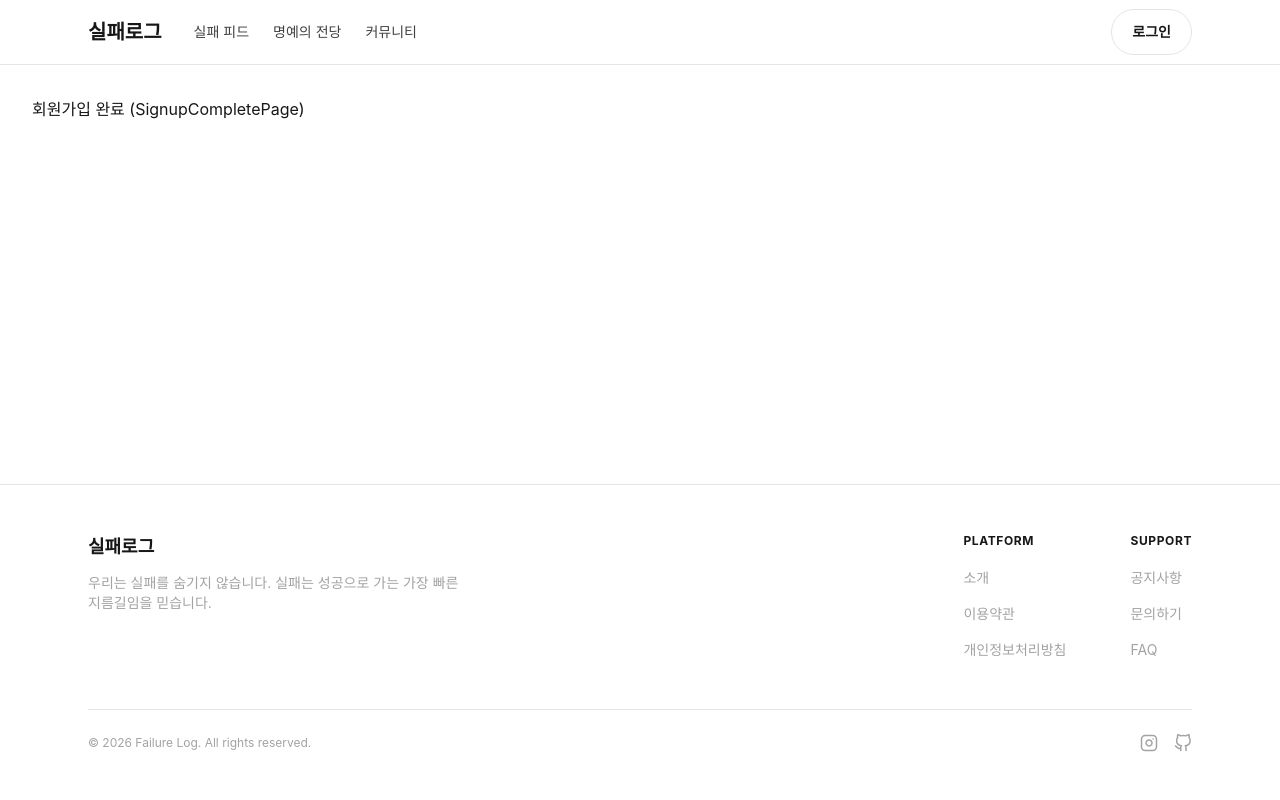
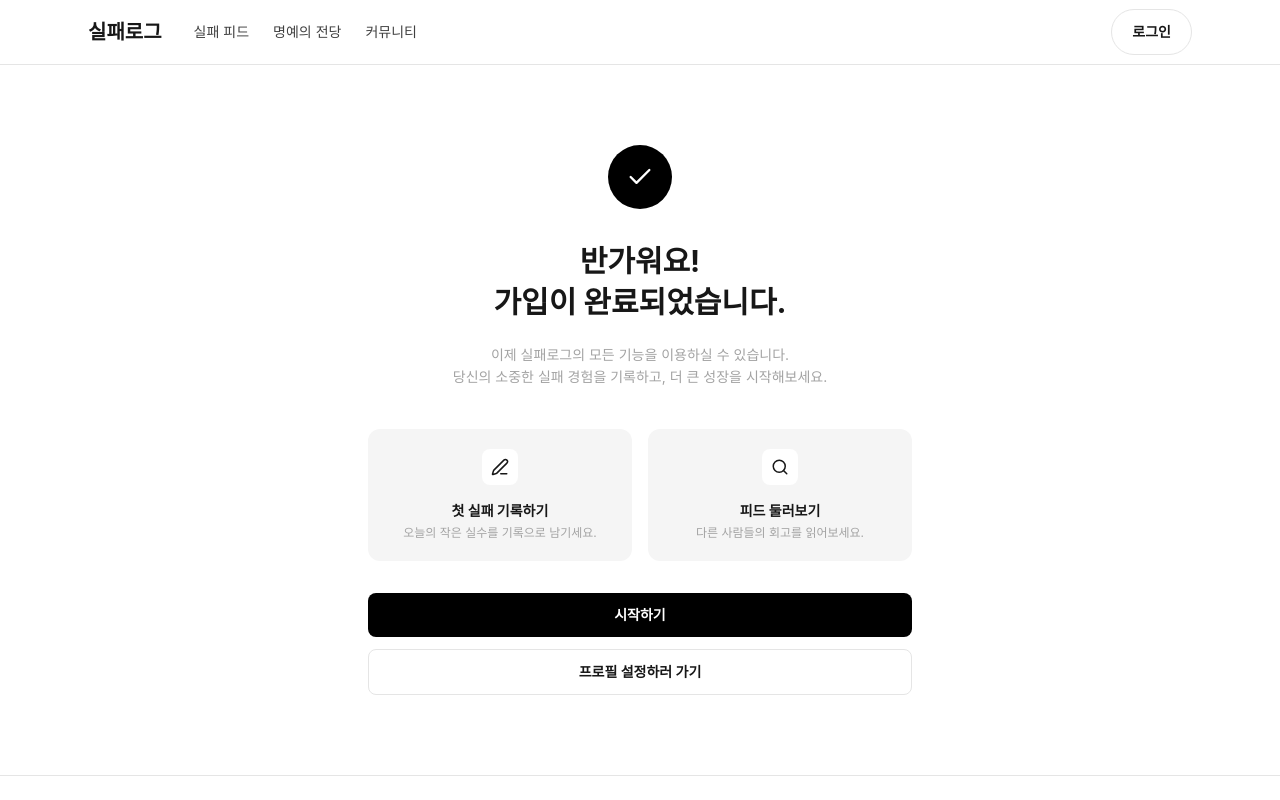
Before and after one commit to skhuthon-5-team/frontend, a React app: page /signup/complete in a window 1280 px wide. Shown: the top 800 px of the page. Built offline with nearby package versions, Linux system fonts and the light colour scheme; the HTML template or start-up script is replaced by a standard one.

Commit message:
feat: 회원가입 완로 페이지 구현 (#16)

```diff
--- a/src/pages/SignupCompletePage.jsx
+++ b/src/pages/SignupCompletePage.jsx
@@ -1,3 +1,65 @@
+import { useNavigate } from "react-router-dom";
+import { Check, PenLine, Search } from "lucide-react";
+import Button from "../components/ui/Button";
+
 export default function SignupCompletePage() {
-    return <div className="p-8 text-text-strong">회원가입 완료 (SignupCompletePage)</div>;
-  }
+  const navigate = useNavigate();
+
+  return (
+    <div className="mx-auto max-w-xl px-4 py-20 text-center">
+      <span className="mx-auto flex size-16 items-center justify-center rounded-full bg-surface-inverse text-text-on-inverse">
+        <Check size={28} />
+      </span>
+
+      <h1 className="mt-8 text-3xl font-bold leading-snug text-text-strong">
+        반가워요!
+        <br />
+        가입이 완료되었습니다.
+      </h1>
+      <p className="mt-5 text-sm leading-relaxed text-text-muted">
+        이제 실패로그의 모든 기능을 이용하실 수 있습니다.
+        <br />
+        당신의 소중한 실패 경험을 기록하고, 더 큰 성장을 시작해보세요.
+      </p>
+
+      <div className="mt-10 grid grid-cols-1 gap-4 sm:grid-cols-2">
+        <button
+          type="button"
+          onClick={() => navigate("/record")}
+          className="flex flex-col items-center rounded-xl bg-surface-subtle p-5 text-center"
+        >
+          <span className="flex size-9 items-center justify-center rounded-lg bg-surface-base text-text-strong">
+            <PenLine size={18} />
+          </span>
+          <p className="mt-4 text-sm font-bold text-text-strong">첫 실패 기록하기</p>
+          <p className="mt-1 text-xs text-text-muted">오늘의 작은 실수를 기록으로 남기세요.</p>
+        </button>
+
+        <button
+          type="button"
+          onClick={() => navigate("/")}
+          className="flex flex-col items-center rounded-xl bg-surface-subtle p-5 text-center"
+        >
+          <span className="flex size-9 items-center justify-center rounded-lg bg-surface-base text-text-strong">
+            <Search size={18} />
+          </span>
+          <p className="mt-4 text-sm font-bold text-text-strong">피드 둘러보기</p>
+          <p className="mt-1 text-xs text-text-muted">다른 사람들의 회고를 읽어보세요.</p>
+        </button>
+      </div>
+
+      <div className="mt-8 flex flex-col gap-3">
+        <Button variant="primary" className="w-full" onClick={() => navigate("/")}>
+          시작하기
+        </Button>
+        <Button
+          variant="secondary"
+          className="w-full"
+          onClick={() => navigate("/mypage")}
+        >
+          프로필 설정하러 가기
+        </Button>
+      </div>
+    </div>
+  );
+}
--- a/src/pages/SignupPage.jsx
+++ b/src/pages/SignupPage.jsx
@@ -1,5 +1,6 @@
 import { useState } from "react";
 import { Link, useNavigate } from "react-router-dom";
+import { useAuthStore } from "../store/authStore";
 import FormField from "../components/ui/FormField";
 import PasswordField from "../components/ui/PasswordField";
 import Button from "../components/ui/Button";
@@ -8,6 +9,7 @@ const isValidEmail = (value) => /^[^\s@]+@[^\s@]+\.[^\s@]+$/.test(value);
 
 export default function SignupPage() {
   const navigate = useNavigate();
+  const login = useAuthStore((state) => state.login);
 
   const [email, setEmail] = useState("");
   const [nickname, setNickname] = useState("");
@@ -26,6 +28,7 @@ export default function SignupPage() {
 
   const handleSubmit = () => {
     if (!canSubmit) return;
+    login({ email, nickname });
     navigate("/signup/complete");
   };
 
@@ -111,7 +114,7 @@ export default function SignupPage() {
           className="w-full"
           onClick={handleGoogleSignup}
         >
-          구글 계정으로 시작하기
+          G 구글 계정으로 시작하기
         </Button>
 
         <p className="mt-8 text-center text-sm text-text-muted">
```
